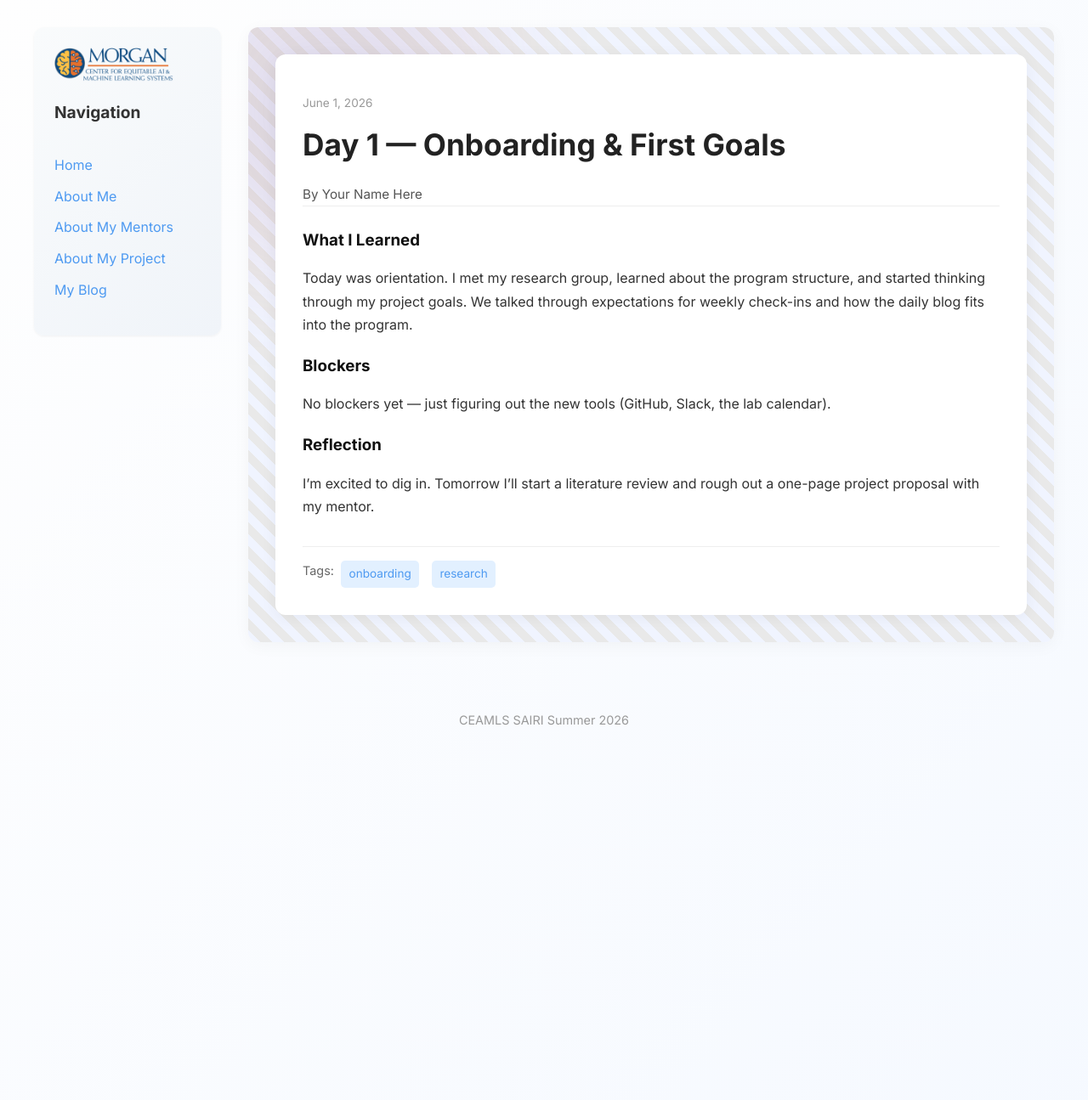
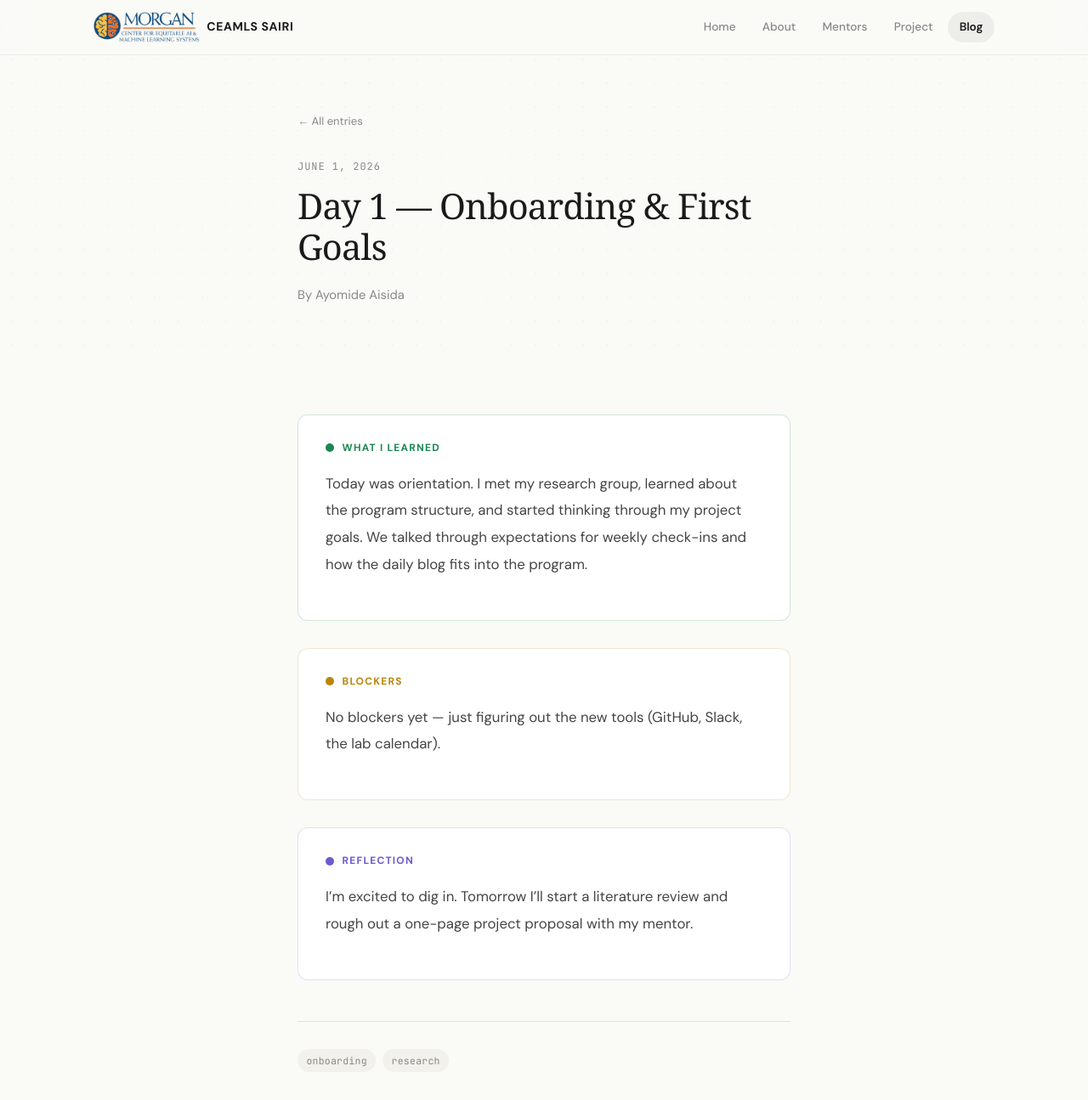
Before and after one commit to Ayomide0727/ayomide0727ceamls26.github.io, a Jekyll site: the page built from _posts/2026-06-01-day-1.md, in a window 1280 px wide and 1400 px high. Shown: the top 1295 px of the window at 85% size. Built offline with Jekyll 4.4.1, drawn with Linux system fonts in a browser that asks for light colours; some web fonts are replaced.

Commit message:
Update site identity and theme in config

```diff
--- a/_config.yml
+++ b/_config.yml
@@ -4,11 +4,11 @@
 # =====================================================
 
 # ----- Identity (shown in SEO + browser tab) -----
-title: Your Name Here                              # <- your name
-author: Your Name Here                             # <- your name (shown as post byline)
+title: Ayomide Aisida                              # <- your name
+author: Ayomide Aisida                             # <- your name (shown as post byline)
 description: My CEAMLS SAIRI Summer Research Site  # <- short site tagline
-email:                                             # <- (optional) contact email for SEO
-url: https://your-username.github.io               # <- your final site URL (canonical SEO links)
+email: ayomideann3@gmail.com                                             # <- (optional) contact email for SEO
+url: https://ayomide0727ceamls26.github.io               # <- your final site URL (canonical SEO links)
 lang: en-US
 
 # ----- Branding (program-wide; rarely changes) -----
@@ -24,7 +24,7 @@ logo_on_dark:  /assets/images/logo-on-dark.png
 # ----- Theme selection -----
 # Choose one of: minimal | premium | fresh | signal
 # See README.md for screenshots of each theme.
-theme_name: minimal
+theme_name: premium
 
 # ----- Site behavior -----
 show_downloads: false
```
